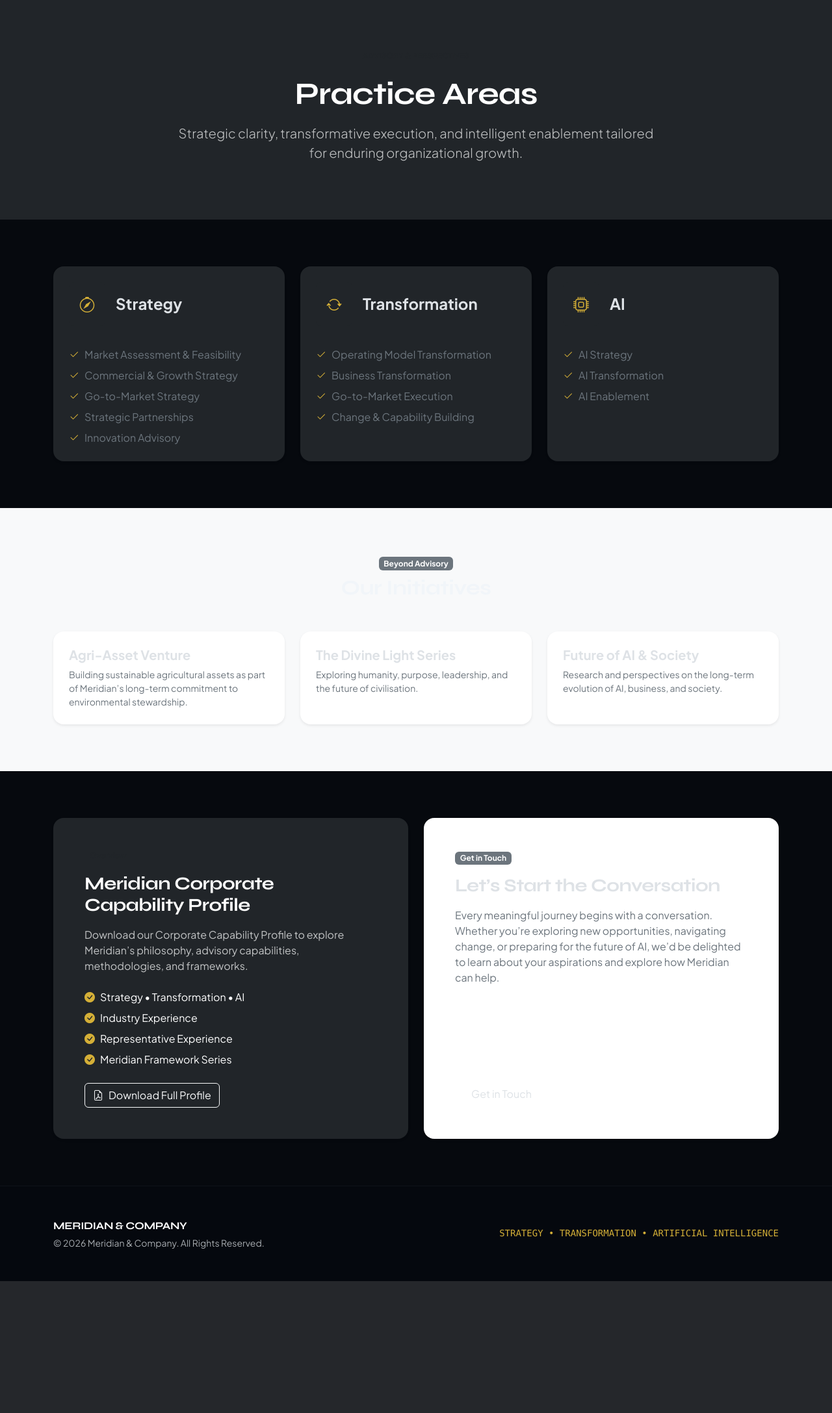
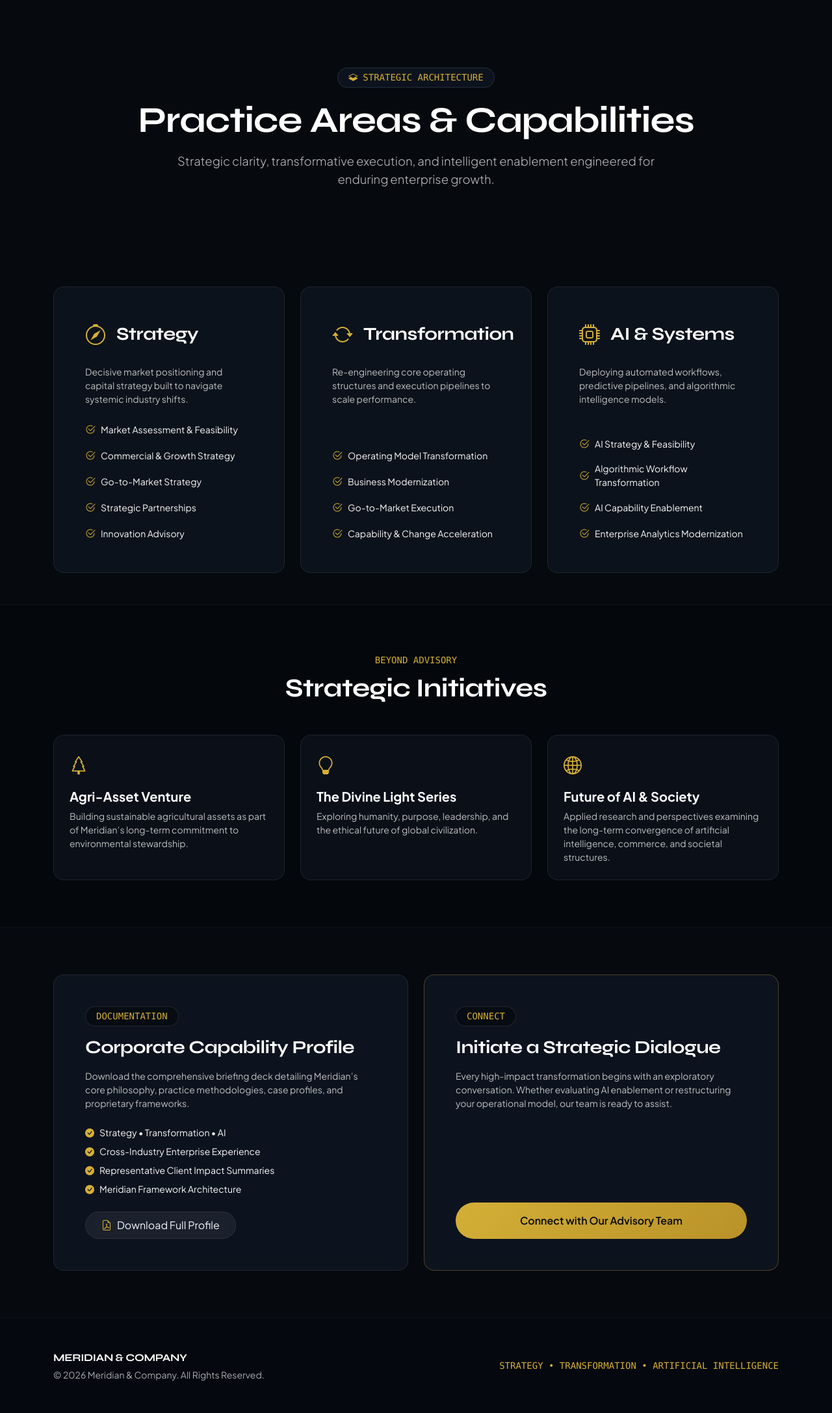
Before and after one commit to prashant07mishra/meridian-app, a Flask app: page /practice-areas in a window 1280 px wide. Shown: the part 76-2251 px from the top of the page at 65% size. Before the commit the page ends 2048 px from the top, so only its background shows below. Run offline with Flask 3, Linux system fonts and the light colour scheme.

Commit message:
style: enforce solid dark backgrounds across practice areas template

```diff
--- a/templates/practice_areas.html
+++ b/templates/practice_areas.html
@@ -1,73 +1,79 @@
 {% extends 'base.html' %}
 
-{% block title %}Practice Areas & Initiatives | Meridian & Company{% endblock %}
+{% block title %}Practice Areas & Capabilities | Meridian & Company{% endblock %}
 
 {% block content %}
 <!-- Header Section -->
-<section class="py-5 bg-dark text-white text-center">
-    <div class="container py-4">
-        <span class="badge bg-accent text-dark fw-bold px-3 py-2 mb-3 text-uppercase">Advisory & Perspectives</span>
-        <h1 class="display-5 fw-bold mb-3">Practice Areas</h1>
-        <p class="lead text-light text-opacity-75 col-lg-8 mx-auto">
-            Strategic clarity, transformative execution, and intelligent enablement tailored for enduring organizational growth.
+<section class="py-5 position-relative text-center" style="padding-top: 5rem !important; padding-bottom: 4rem !important; background-color: #06090e;">
+    <div class="container py-4" data-aos="fade-up">
+        <div class="d-inline-flex align-items-center gap-2 px-3 py-1 mb-3 rounded-pill border border-secondary border-opacity-25 small text-accent font-monospace" style="background: rgba(18, 25, 38, 0.7);">
+            <i class="bi bi-layers-half"></i> STRATEGIC ARCHITECTURE
+        </div>
+        <h1 class="display-4 fw-bold text-white mb-3">Practice Areas & Capabilities</h1>
+        <p class="lead text-light text-opacity-75 col-lg-8 mx-auto" style="font-size: 1.15rem;">
+            Strategic clarity, transformative execution, and intelligent enablement engineered for enduring enterprise growth.
         </p>
     </div>
 </section>
 
 <!-- Practice Areas Grid -->
-<section class="py-5">
-    <div class="container py-4">
+<section class="py-5 position-relative" style="background-color: #06090e;">
+    <div class="container">
         <div class="row g-4">
             <!-- Strategy -->
-            <div class="col-md-4">
-                <div class="card h-100 border-0 shadow-sm rounded-4 p-4">
-                    <div class="d-flex align-items-center mb-3">
-                        <div class="bg-dark text-accent rounded-3 p-3 me-3">
-                            <i class="bi bi-compass fs-4"></i>
+            <div class="col-lg-4 col-md-6" data-aos="fade-up" data-aos-delay="100">
+                <div class="glass-card h-100 p-4 p-lg-5 d-flex flex-column" style="background: rgba(18, 25, 38, 0.6); border: 1px solid rgba(255, 255, 255, 0.08);">
+                    <div class="d-flex align-items-center mb-4">
+                        <div class="text-accent fs-2 me-3">
+                            <i class="bi bi-compass"></i>
                         </div>
-                        <h4 class="fw-bold mb-0">Strategy</h4>
+                        <h3 class="fw-bold text-white mb-0">Strategy</h3>
                     </div>
-                    <ul class="list-unstyled mt-3 mb-0 d-flex flex-column gap-2 text-secondary">
-                        <li><i class="bi bi-check2 text-accent me-2"></i>Market Assessment & Feasibility</li>
-                        <li><i class="bi bi-check2 text-accent me-2"></i>Commercial & Growth Strategy</li>
-                        <li><i class="bi bi-check2 text-accent me-2"></i>Go-to-Market Strategy</li>
-                        <li><i class="bi bi-check2 text-accent me-2"></i>Strategic Partnerships</li>
-                        <li><i class="bi bi-check2 text-accent me-2"></i>Innovation Advisory</li>
+                    <p class="text-light text-opacity-75 small mb-4">Decisive market positioning and capital strategy built to navigate systemic industry shifts.</p>
+                    <ul class="list-unstyled d-flex flex-column gap-3 text-light text-opacity-85 small mb-0 mt-auto">
+                        <li class="d-flex align-items-center"><i class="bi bi-check2-circle text-accent me-2 fs-6"></i>Market Assessment & Feasibility</li>
+                        <li class="d-flex align-items-center"><i class="bi bi-check2-circle text-accent me-2 fs-6"></i>Commercial & Growth Strategy</li>
+                        <li class="d-flex align-items-center"><i class="bi bi-check2-circle text-accent me-2 fs-6"></i>Go-to-Market Strategy</li>
+                        <li class="d-flex align-items-center"><i class="bi bi-check2-circle text-accent me-2 fs-6"></i>Strategic Partnerships</li>
+                        <li class="d-flex align-items-center"><i class="bi bi-check2-circle text-accent me-2 fs-6"></i>Innovation Advisory</li>
                     </ul>
                 </div>
             </div>
 
             <!-- Transformation -->
-            <div class="col-md-4">
-                <div class="card h-100 border-0 shadow-sm rounded-4 p-4">
-                    <div class="d-flex align-items-center mb-3">
-                        <div class="bg-dark text-accent rounded-3 p-3 me-3">
-                            <i class="bi bi-arrow-repeat fs-4"></i>
+            <div class="col-lg-4 col-md-6" data-aos="fade-up" data-aos-delay="200">
+                <div class="glass-card h-100 p-4 p-lg-5 d-flex flex-column" style="background: rgba(18, 25, 38, 0.6); border: 1px solid rgba(255, 255, 255, 0.08);">
+                    <div class="d-flex align-items-center mb-4">
+                        <div class="text-accent fs-2 me-3">
+                            <i class="bi bi-arrow-repeat"></i>
                         </div>
-                        <h4 class="fw-bold mb-0">Transformation</h4>
+                        <h3 class="fw-bold text-white mb-0">Transformation</h3>
                     </div>
-                    <ul class="list-unstyled mt-3 mb-0 d-flex flex-column gap-2 text-secondary">
-                        <li><i class="bi bi-check2 text-accent me-2"></i>Operating Model Transformation</li>
-                        <li><i class="bi bi-check2 text-accent me-2"></i>Business Transformation</li>
-                        <li><i class="bi bi-check2 text-accent me-2"></i>Go-to-Market Execution</li>
-                        <li><i class="bi bi-check2 text-accent me-2"></i>Change & Capability Building</li>
+                    <p class="text-light text-opacity-75 small mb-4">Re-engineering core operating structures and execution pipelines to scale performance.</p>
+                    <ul class="list-unstyled d-flex flex-column gap-3 text-light text-opacity-85 small mb-0 mt-auto">
+                        <li class="d-flex align-items-center"><i class="bi bi-check2-circle text-accent me-2 fs-6"></i>Operating Model Transformation</li>
+                        <li class="d-flex align-items-center"><i class="bi bi-check2-circle text-accent me-2 fs-6"></i>Business Modernization</li>
+                        <li class="d-flex align-items-center"><i class="bi bi-check2-circle text-accent me-2 fs-6"></i>Go-to-Market Execution</li>
+                        <li class="d-flex align-items-center"><i class="bi bi-check2-circle text-accent me-2 fs-6"></i>Capability & Change Acceleration</li>
                     </ul>
                 </div>
             </div>
 
-            <!-- AI -->
-            <div class="col-md-4">
-                <div class="card h-100 border-0 shadow-sm rounded-4 p-4">
-                    <div class="d-flex align-items-center mb-3">
-                        <div class="bg-dark text-accent rounded-3 p-3 me-3">
-                            <i class="bi bi-cpu fs-4"></i>
+            <!-- AI & Systems -->
+            <div class="col-lg-4 col-md-6" data-aos="fade-up" data-aos-delay="300">
+                <div class="glass-card h-100 p-4 p-lg-5 d-flex flex-column" style="background: rgba(18, 25, 38, 0.6); border: 1px solid rgba(255, 255, 255, 0.08);">
+                    <div class="d-flex align-items-center mb-4">
+                        <div class="text-accent fs-2 me-3">
+                            <i class="bi bi-cpu"></i>
                         </div>
-                        <h4 class="fw-bold mb-0">AI</h4>
+                        <h3 class="fw-bold text-white mb-0">AI & Systems</h3>
                     </div>
-                    <ul class="list-unstyled mt-3 mb-0 d-flex flex-column gap-2 text-secondary">
-                        <li><i class="bi bi-check2 text-accent me-2"></i>AI Strategy</li>
-                        <li><i class="bi bi-check2 text-accent me-2"></i>AI Transformation</li>
-                        <li><i class="bi bi-check2 text-accent me-2"></i>AI Enablement</li>
+                    <p class="text-light text-opacity-75 small mb-4">Deploying automated workflows, predictive pipelines, and algorithmic intelligence models.</p>
+                    <ul class="list-unstyled d-flex flex-column gap-3 text-light text-opacity-85 small mb-0 mt-auto">
+                        <li class="d-flex align-items-center"><i class="bi bi-check2-circle text-accent me-2 fs-6"></i>AI Strategy & Feasibility</li>
+                        <li class="d-flex align-items-center"><i class="bi bi-check2-circle text-accent me-2 fs-6"></i>Algorithmic Workflow Transformation</li>
+                        <li class="d-flex align-items-center"><i class="bi bi-check2-circle text-accent me-2 fs-6"></i>AI Capability Enablement</li>
+                        <li class="d-flex align-items-center"><i class="bi bi-check2-circle text-accent me-2 fs-6"></i>Enterprise Analytics Modernization</li>
                     </ul>
                 </div>
             </div>
@@ -75,35 +81,39 @@
     </div>
 </section>
 
-<!-- Our Initiatives -->
-<section class="py-5 bg-light">
+<!-- Strategic Initiatives Section -->
+<section class="py-5 position-relative" style="background-color: #04070b; border-top: 1px solid rgba(255, 255, 255, 0.05); border-bottom: 1px solid rgba(255, 255, 255, 0.05);">
     <div class="container py-4">
-        <div class="text-center mb-5">
-            <span class="badge bg-secondary mb-2">Beyond Advisory</span>
-            <h2 class="fw-bold">Our Initiatives</h2>
+        <div class="text-center mb-5" data-aos="fade-up">
+            <span class="text-accent small text-uppercase font-monospace">Beyond Advisory</span>
+            <h2 class="display-6 fw-bold text-white mt-2">Strategic Initiatives</h2>
         </div>
+
         <div class="row g-4">
-            <div class="col-md-4">
-                <div class="card border-0 shadow-sm rounded-4 p-4 h-100 bg-white">
-                    <h5 class="fw-bold mb-2">Agri-Asset Venture</h5>
-                    <p class="text-secondary small mb-0">
+            <div class="col-md-4" data-aos="fade-up" data-aos-delay="100">
+                <div class="glass-card p-4 h-100" style="background: rgba(18, 25, 38, 0.5); border: 1px solid rgba(255, 255, 255, 0.08);">
+                    <div class="text-accent mb-3 fs-3"><i class="bi bi-tree"></i></div>
+                    <h5 class="fw-bold text-white mb-2">Agri-Asset Venture</h5>
+                    <p class="text-light text-opacity-75 small mb-0">
                         Building sustainable agricultural assets as part of Meridian’s long-term commitment to environmental stewardship.
                     </p>
                 </div>
             </div>
-            <div class="col-md-4">
-                <div class="card border-0 shadow-sm rounded-4 p-4 h-100 bg-white">
-                    <h5 class="fw-bold mb-2">The Divine Light Series</h5>
-                    <p class="text-secondary small mb-0">
-                        Exploring humanity, purpose, leadership, and the future of civilisation.
+            <div class="col-md-4" data-aos="fade-up" data-aos-delay="200">
+                <div class="glass-card p-4 h-100" style="background: rgba(18, 25, 38, 0.5); border: 1px solid rgba(255, 255, 255, 0.08);">
+                    <div class="text-accent mb-3 fs-3"><i class="bi bi-lightbulb"></i></div>
+                    <h5 class="fw-bold text-white mb-2">The Divine Light Series</h5>
+                    <p class="text-light text-opacity-75 small mb-0">
+                        Exploring humanity, purpose, leadership, and the ethical future of global civilization.
                     </p>
                 </div>
             </div>
-            <div class="col-md-4">
-                <div class="card border-0 shadow-sm rounded-4 p-4 h-100 bg-white">
-                    <h5 class="fw-bold mb-2">Future of AI & Society</h5>
-                    <p class="text-secondary small mb-0">
-                        Research and perspectives on the long-term evolution of AI, business, and society.
+            <div class="col-md-4" data-aos="fade-up" data-aos-delay="300">
+                <div class="glass-card p-4 h-100" style="background: rgba(18, 25, 38, 0.5); border: 1px solid rgba(255, 255, 255, 0.08);">
+                    <div class="text-accent mb-3 fs-3"><i class="bi bi-globe2"></i></div>
+                    <h5 class="fw-bold text-white mb-2">Future of AI & Society</h5>
+                    <p class="text-light text-opacity-75 small mb-0">
+                        Applied research and perspectives examining the long-term convergence of artificial intelligence, commerce, and societal structures.
                     </p>
                 </div>
             </div>
@@ -111,45 +121,55 @@
     </div>
 </section>
 
-<!-- Corporate Capability Profile & Contact CTA -->
-<section class="py-5">
+<!-- Corporate Profile & Contact CTA -->
+<section class="py-5" style="background-color: #06090e;">
     <div class="container py-4">
         <div class="row g-4 align-items-stretch">
-            <!-- Corporate Capability Profile -->
-            <div class="col-lg-6">
-                <div class="card border-0 shadow-sm rounded-4 p-4 p-lg-5 h-100 bg-dark text-white">
-                    <span class="badge bg-accent text-dark fw-bold w-auto align-self-start mb-3">Overview</span>
-                    <h3 class="fw-bold mb-3">Meridian Corporate Capability Profile</h3>
-                    <p class="text-light text-opacity-75 mb-4">
-                        Download our Corporate Capability Profile to explore Meridian’s philosophy, advisory capabilities, methodologies, and frameworks.
+            <!-- Corporate Capability Profile Card -->
+            <div class="col-lg-6" data-aos="fade-right">
+                <div class="glass-card p-4 p-lg-5 h-100 d-flex flex-column justify-content-between" style="background: rgba(18, 25, 38, 0.7); border: 1px solid rgba(255, 255, 255, 0.08);">
+                    <div>
+                        <div class="d-inline-flex align-items-center gap-1 px-3 py-1 mb-3 rounded-pill border border-secondary border-opacity-25 small text-accent font-monospace" style="background: rgba(6, 9, 14, 0.6);">
+                            DOCUMENTATION
+                        </div>
+                        <h3 class="fw-bold text-white mb-3">Corporate Capability Profile</h3>
+                        <p class="text-light text-opacity-75 small mb-4">
+                            Download the comprehensive briefing deck detailing Meridian’s core philosophy, practice methodologies, case profiles, and proprietary frameworks.
                         </p>
-                    <ul class="list-unstyled d-flex flex-column gap-2 mb-4">
+                        <ul class="list-unstyled d-flex flex-column gap-2 text-light text-opacity-85 small mb-4">
                             <li><i class="bi bi-check-circle-fill text-accent me-2"></i>Strategy • Transformation • AI</li>
-                        <li><i class="bi bi-check-circle-fill text-accent me-2"></i>Industry Experience</li>
-                        <li><i class="bi bi-check-circle-fill text-accent me-2"></i>Representative Experience</li>
-                        <li><i class="bi bi-check-circle-fill text-accent me-2"></i>Meridian Framework Series</li>
+                            <li><i class="bi bi-check-circle-fill text-accent me-2"></i>Cross-Industry Enterprise Experience</li>
+                            <li><i class="bi bi-check-circle-fill text-accent me-2"></i>Representative Client Impact Summaries</li>
+                            <li><i class="bi bi-check-circle-fill text-accent me-2"></i>Meridian Framework Architecture</li>
                         </ul>
+                    </div>
+                    <div>
                         <a href="{{ url_for('static', filename='docs/MERIDIAN-COMPANY.pdf') }}"
                            target="_blank"
                            rel="noopener noreferrer"
-                       class="btn btn-outline-light align-self-start mt-auto">
-                       <i class="bi bi-file-earmark-pdf me-2"></i>Download Full Profile
+                           class="btn btn-glass px-4 py-2">
+                           <i class="bi bi-file-earmark-pdf me-2 text-accent"></i>Download Full Profile
                         </a>
                     </div>
                 </div>
+            </div>
 
-            <!-- Start Conversation -->
-            <div class="col-lg-6">
-                <div class="card border-0 shadow-sm rounded-4 p-4 p-lg-5 h-100 bg-white d-flex flex-column justify-content-between">
+            <!-- Start Conversation Card -->
+            <div class="col-lg-6" data-aos="fade-left">
+                <div class="glass-card p-4 p-lg-5 h-100 d-flex flex-column justify-content-between" style="background: rgba(18, 25, 38, 0.7); border: 1px solid rgba(212, 175, 55, 0.3);">
                     <div>
-                        <span class="badge bg-secondary w-auto align-self-start mb-3">Get in Touch</span>
-                        <h3 class="fw-bold mb-3">Let’s Start the Conversation</h3>
-                        <p class="text-secondary mb-4">
-                            Every meaningful journey begins with a conversation. Whether you’re exploring new opportunities, navigating change, or preparing for the future of AI, we’d be delighted to learn about your aspirations and explore how Meridian can help.
+                        <div class="d-inline-flex align-items-center gap-1 px-3 py-1 mb-3 rounded-pill border border-secondary border-opacity-25 small text-accent font-monospace" style="background: rgba(6, 9, 14, 0.6);">
+                            CONNECT
+                        </div>
+                        <h3 class="fw-bold text-white mb-3">Initiate a Strategic Dialogue</h3>
+                        <p class="text-light text-opacity-75 small mb-4">
+                            Every high-impact transformation begins with an exploratory conversation. Whether evaluating AI enablement or restructuring your operational model, our team is ready to assist.
                         </p>
                     </div>
                     <div>
-                        <a href="{{ url_for('index') }}#contact" class="btn btn-accent px-4 py-2">Get in Touch</a>
+                        <a href="{{ url_for('index') }}#contact" class="btn btn-gold px-4 py-3 w-100 text-center">
+                            Connect with Our Advisory Team
+                        </a>
                     </div>
                 </div>
             </div>
```
Lines whose indentation alone changed are shown as unchanged.
